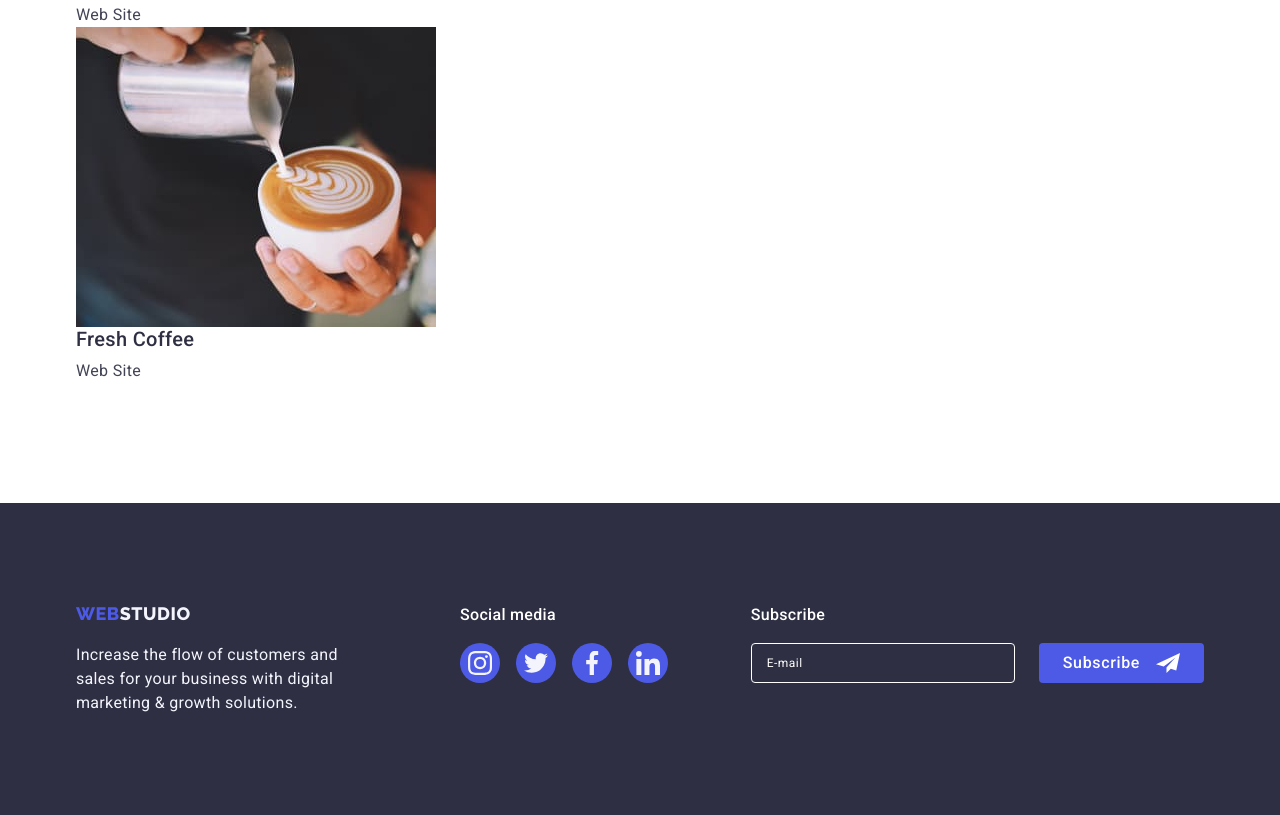
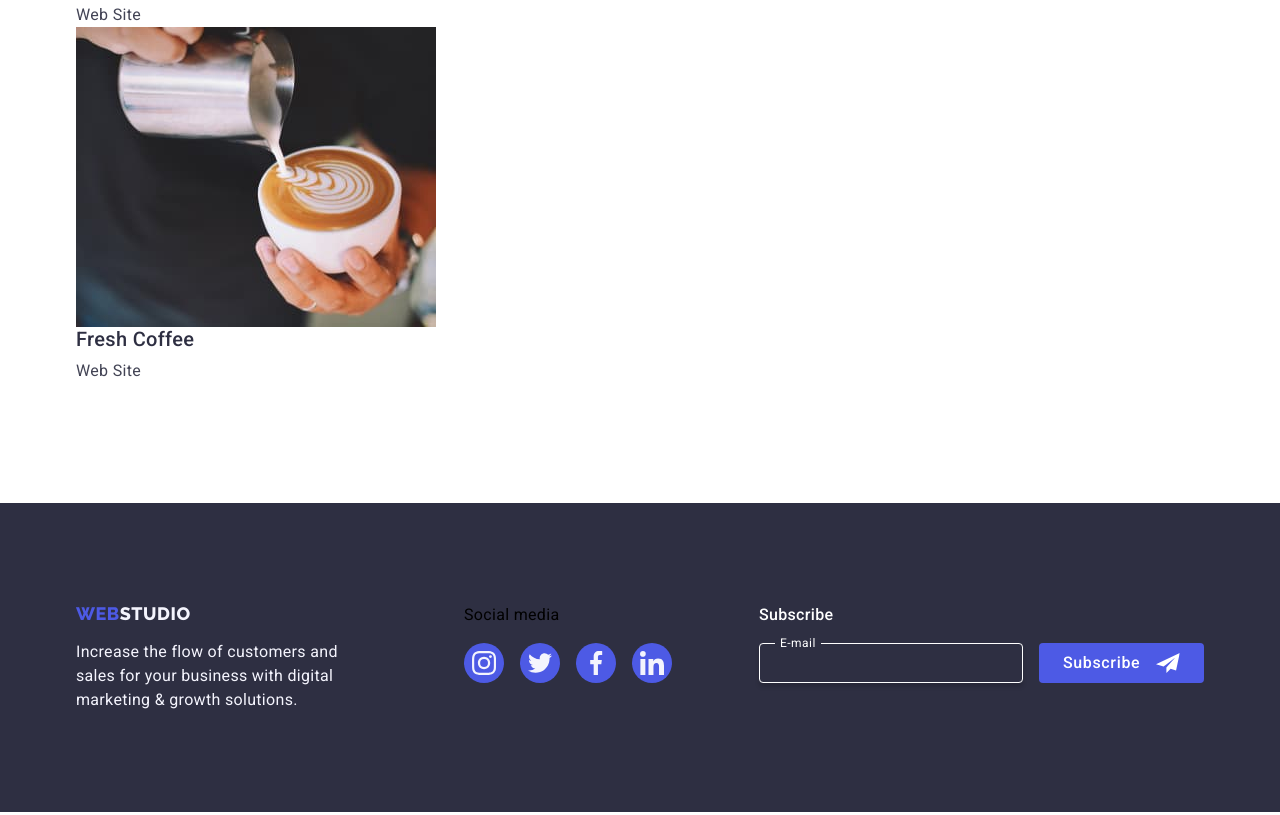
Before and after one commit to v-kulyk/goit-markup-hw-06, a plain HTML site: page portfolio.html in a window 1280 px wide. Shown: the part 3400-4215 px from the top of the page. Drawn offline with Linux system fonts and the light colour scheme.

Commit message:
footer adaptive design

```diff
--- a/css/style.css
+++ b/css/style.css
@@ -327,128 +327,210 @@ address {
 
 /* #region Footer */
 .footer {
-  padding-top: 100px;
-  padding-bottom: 100px;
-}
-
-.bg-dark {
-  background-color: var(--navy-blue);
-}
-
-.footer-branding {
-  margin-right: 120px;
-}
-
-.footer-text {
-  color: var(--cloud);
-  max-width: 264px;
-  margin-top: 16px;
+  background: var(--navy-blue);
 }
 .footer > .container {
   display: flex;
-  align-items: baseline;
+  flex-direction: column;
+  text-align: center;
+  padding-top: 96px;
+  padding-bottom: 96px;
+  gap: 72px;
+  align-items: center;
 }
-.footer-socials {
-  margin-right: auto;
+@media screen and (min-width: 768px) {
+  .footer > .container {
+    text-align: left;
+    flex-direction: row;
+    flex-wrap: wrap;
+    gap: 72px 24px;
+    align-items: baseline;
+    justify-content: center;
+  }
 }
-.footer-socials p {
-  font-weight: 500;
-  font-size: 16px;
-  letter-spacing: 0.02em;
-  color: var(--white);
+@media screen and (min-width: 1158px) {
+  .footer > .container {
+    padding-top: 100px;
+    padding-bottom: 100px;
+  }
+}
+
+@media screen and (min-width: 1158px) {
+  .footer > .container {
+    flex-wrap: nowrap;
+    gap: 0;
+  }
+}
+
+/* .footer > .container > * {
+  outline: 1px solid red;
+} */
+
+.footer .footer-branding {
+  width: 268px;
+}
+@media screen and (min-width: 1158px) {
+  .footer .footer-branding {
+    margin-right: 120px;
+  }
+}
+
+.footer .logo {
+  display: block;
   margin-bottom: 16px;
 }
 
-.footer-socials-list {
+.footer .footer-text {
+  color: var(--cloud);
+}
+
+.footer .footer-socials {
+  display: flex;
+  flex-direction: column;
+  gap: 16px;
+}
+@media screen and (min-width: 1158px) {
+  .footer .footer-socials {
+    margin-right: auto;
+  }
+}
+
+.footer .footer-socials-caption {
+  font-weight: 500;
+  color: var(--white);
+}
+
+.footer .footer-socials-list {
+  display: flex;
+  flex-direction: row;
+  gap: 16px;
+}
+
+.footer .footer-socials-item {
+}
+
+.footer .footer-socials-link {
+  width: 40px;
+  height: 40px;
+  border-radius: 50%;
+  background-color: var(--iris);
+  display: flex;
+  justify-content: center;
+  align-items: center;
+  transition: var(--transition);
+  transition-property: background-color;
+}
+
+.footer .footer-socials-link:hover {
+  background-color: var(--green);
+}
+
+.footer .footer-subscribe {
+  display: flex;
+  flex-direction: column;
+  gap: 16px;
+  width: 100%;
+}
+@media screen and (min-width: 768px) {
+  .footer .footer-subscribe {
+    width: 496px;
+  }
+}
+@media screen and (min-width: 1158px) {
+  .footer .footer-subscribe {
+    width: auto;
+  }
+}
+
+.footer .form-caption {
+  font-weight: 500;
+  color: var(--white);
+}
+
+.footer .footer-subscribe-form {
+  display: flex;
+  flex-direction: column;
+  justify-content: center;
+  align-items: center;
+  gap: 16px;
+  width: 100%;
+}
+@media screen and (min-width: 768px) {
+  .footer .footer-subscribe-form {
+    flex-direction: row;
+    justify-content: start;
+  }
+}
+
+.footer .form-control {
+  margin-bottom: 0;
+  width: 100%;
+  position: relative;
+}
+@media screen and (min-width: 768px) {
+  .footer .form-control {
+    width: 264px;
+  }
+}
+@media screen and (min-width: 1158px) {
+  .footer .form-control {
+    width: 264px;
+  }
+}
+
+.footer .form-input {
+  border: 1px solid var(--white);
+  border-radius: 4px;
+  height: 40px;
+  width: 100%;
+  box-shadow: 0 4px 4px 0 rgba(0, 0, 0, 0.15);
+  background-color: transparent;
+  color: var(--white);
+  padding-left: 16px;
+}
+.footer .form-input:focus {
+  outline: none;
+}
+
+.footer .form-input:focus + .form-label,
+.footer .form-input:not(:placeholder-shown) + .form-label {
+  padding: 0 5px;
+  background-color: var(--navy-blue);
+  top: 0;
+}
+
+.footer .form-label {
+  display: block;
+  position: absolute;
+  top: 50%;
+  left: 16px;
+  transform: translateY(-50%);
+  font-size: 12px;
+  line-height: 2;
+  letter-spacing: 0.04em;
+  color: var(--white);
+}
+
+.footer .form-btn {
+  font-weight: 500;
+  letter-spacing: 0.04em;
+  text-align: center;
+  color: var(--white);
+  background: var(--iris);
+  border: none;
+  display: inline-flex;
+  align-items: center;
+  padding: 8px 24px;
+  border-radius: 4px;
+  width: 165px;
+  height: 40px;
   display: flex;
   gap: 16px;
 }
 
-.form-icon {
-  position: absolute;
-  top: 50%;
-  transform: translateY(-50%);
-  left: 16px;
-  stroke: transparent;
-  fill: var(--navy-blue);
-  transition: var(--transition);
-  transition-property: fill;
-}
-
-.footer-subscribe .form-caption {
-  font-weight: 500;
-  color: var(--white);
-  margin-bottom: 16px;
-}
-
-.form-control-email {
-  position: relative;
-  display: inline-block;
-}
-.form-control-email .form-label {
-  position: absolute;
-  display: block;
-  top: 50%;
-  left: 16px;
-  transform: translateY(-50%);
-  font-size: 12px;
-  font-family: var(--font-family);
-  line-height: 2;
-  letter-spacing: 0.04em;
-  color: var(--white);
-  /* transition: var(--transition);
-  transition-property: top, left; */
-}
-
-.footer-subscribe .form-input {
-  border: 1px solid var(--white);
-  border-radius: 4px;
-  width: 264px;
-  height: 40px;
-  background: transparent;
-  color: var(--white);
-  padding-left: 16px;
-}
-.footer-subscribe .form-input:focus {
-  outline: none;
-}
-
-.footer-subscribe .footer-subscribe-form {
-  display: flex;
-  flex-direction: row;
-  gap: 24px;
-}
-.footer-subscribe .form-input:focus + .form-label {
-  top: 0;
-  left: 8px;
-  background-color: var(--navy-blue);
-  padding: 0 5px;
-}
-
-.footer-subscribe .form-btn {
-  display: inline-flex;
-  gap: 16px;
-  border-radius: 4px;
-  padding: 0 24px;
-  background: var(--iris);
-  font: 500 16px / 1.5 var(--font-family);
-  letter-spacing: 0.04em;
-  text-align: center;
-  color: var(--white);
-  border: none;
-  align-items: center;
-  height: 40px;
-  transition: var(--transition);
-  transition-property: background;
-  cursor: pointer;
-}
-
-.footer-subscribe .form-btn:hover {
-  background: var(--ocean);
-}
 /* #endregion Footer */
 
-/* #region Home page */
+/* #region Hero */
 .hero {
   background-color: var(--navy-blue);
   background-image: linear-gradient(var(--grey), var(--grey)),
@@ -544,6 +626,8 @@ address {
 .hero-button:hover {
   background: var(--ocean);
 }
+
+/* #endregion Hero */
 
 .section {
   padding: 96px 0;
@@ -813,31 +897,6 @@ address {
   fill: var(--iris);
 }
 /* #endregion Customers */
-
-.footer-socials-link {
-  display: flex;
-  justify-content: center;
-  align-items: center;
-  width: 40px;
-  height: 40px;
-  border-radius: 50%;
-  background: var(--iris);
-  transition: var(--transition);
-  transition-property: background;
-}
-
-.footer-socials-link:hover {
-  background: var(--green);
-}
-.cards-item-socials-link:hover {
-  background: var(--ocean);
-}
-
-.text-center {
-  text-align: center;
-}
-
-/* #endregion Home */
 
 /* #region Portfolio */
 .section.section-portfolio {
```
Also changed, not shown: index.html (+8 -7 lines).
